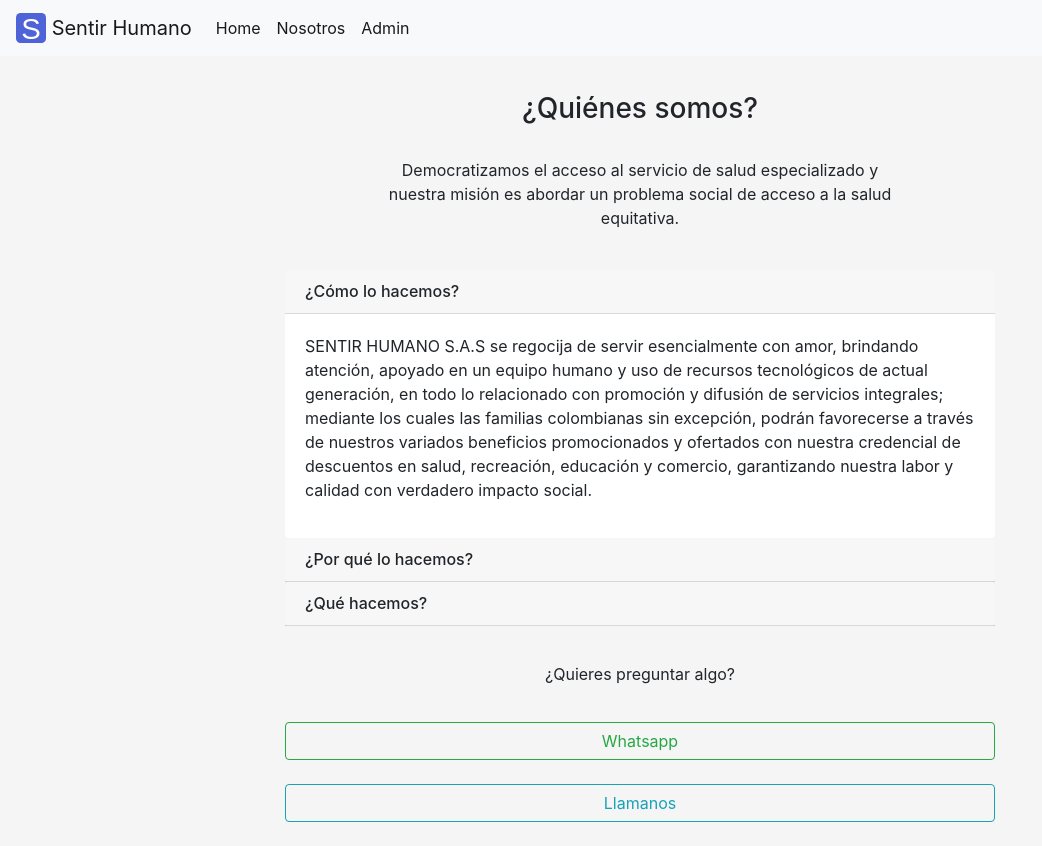
After one commit to ingberrio/sentir-humano, a Django app: page /about/ in a window 1280 px wide, after a click on "¿Cómo lo hacemos?". The commit adds this page. Shown: the whole page, without its empty margins (0-1042 px from the left). Run offline with Django 4.2, Linux system fonts and the light colour scheme; some libraries are stand-ins or nearby versions.

Commit message:
about page

```diff
--- a/home/views.py
+++ b/home/views.py
@@ -51,3 +51,6 @@ def home(request):
         'number_suppliers': number_suppliers,
     }
     return render(request, 'home.html/', context)
+
+def about(request):
+    return render(request, 'about.html/')
--- a/sentir/urls.py
+++ b/sentir/urls.py
@@ -15,14 +15,15 @@ Including another URLconf
 """
 from django.conf import settings
 from django.contrib import admin
-from django.urls import path
+from django.urls import path, include
 from home import views as home_views
 from django.conf.urls.static import static
-from django.conf.urls import include
+
 
 urlpatterns = [
     path('admin/', admin.site.urls),
     path('', home_views.home, name='home'),
+    path('about/', home_views.about, name='about')
 ]
 
 
--- /dev/null
+++ b/templates/about.html
@@ -0,0 +1,83 @@
+{% extends "base.html" %}
+
+{% block title %}Nosotros{% endblock %}
+
+{% block about %}
+
+<div class="faq_area section_padding_130" id="faq">
+    <div class="container">
+        <div class="row justify-content-center">
+            <div class="col-12 col-sm-8 col-lg-6">
+                <!-- Section Heading-->
+                <div class="section_heading text-center wow fadeInUp" data-wow-delay="0.2s" style="visibility: visible; animation-delay: 0.2s; animation-name: fadeInUp;">
+                    <br><br><br>
+                    <h3><span>¿Quiénes</span> somos?</h3>
+                    <br>
+                    <p>Democratizamos el acceso al servicio de salud especializado y nuestra misión es abordar un problema social de acceso a la salud equitativa.</p>
+                    <br>
+                    <div class="line"></div>
+                </div>
+            </div>
+        </div>
+        <div class="row justify-content-center">
+            <!-- FAQ Area-->
+            <div class="col-12 col-sm-10 col-lg-8">
+                <div class="accordion faq-accordian" id="faqAccordion">
+                    <div class="card border-0 wow fadeInUp" data-wow-delay="0.2s" style="visibility: visible; animation-delay: 0.2s; animation-name: fadeInUp;">
+                        <div class="card-header" id="headingOne">
+                            <h6 class="mb-0 collapsed" data-toggle="collapse" data-target="#collapseOne" aria-expanded="true" aria-controls="collapseOne">¿Cómo lo hacemos?<span class="lni-chevron-up"></span></h6>
+                        </div>
+                        <div class="collapse" id="collapseOne" aria-labelledby="headingOne" data-parent="#faqAccordion">
+                            <div class="card-body">
+                                <p>SENTIR HUMANO S.A.S se regocija de servir esencialmente con amor, brindando atención, apoyado en un equipo humano y uso de recursos
+                                    tecnológicos de actual generación, en todo lo relacionado con promoción y difusión de servicios integrales; mediante los cuales las
+                                    familias colombianas sin excepción, podrán favorecerse a través de nuestros variados beneficios promocionados y ofertados con nuestra
+                                    credencial de descuentos en salud, recreación, educación y comercio, garantizando nuestra labor y calidad con verdadero impacto social.
+                                </p>
+                            </div>
+                        </div>
+                    </div>
+                    <div class="card border-0 wow fadeInUp" data-wow-delay="0.3s" style="visibility: visible; animation-delay: 0.3s; animation-name: fadeInUp;">
+                        <div class="card-header" id="headingTwo">
+                            <h6 class="mb-0 collapsed" data-toggle="collapse" data-target="#collapseTwo" aria-expanded="true" aria-controls="collapseTwo">¿Por qué lo hacemos?<span class="lni-chevron-up"></span></h6>
+                        </div>
+                        <div class="collapse" id="collapseTwo" aria-labelledby="headingTwo" data-parent="#faqAccordion">
+                            <div class="card-body">
+                                <p>Porque nos encanta promocionar e impulsar la región, con proyección nacional; fundamentados en principios y valores
+                                    humanos que sustentan los servicios y beneficios brindados por todos los miembros de nuestro equipo de trabajo, así como
+                                    de los proveedores empresariales, para convertirnos próximamente en líderes; mejorando aún más, la calidad de los servicios
+                                    brindados a todas las familias beneficiarias de nuestros excepcionales programas, con absoulto amor y verdadero compromiso
+                                    social y grandes generadores de empleo.</p>
+                            </div>
+                        </div>
+                    </div>
+                    <div class="card border-0 wow fadeInUp" data-wow-delay="0.4s" style="visibility: visible; animation-delay: 0.4s; animation-name: fadeInUp;">
+                        <div class="card-header" id="headingThree">
+                            <h6 class="mb-0 collapsed" data-toggle="collapse" data-target="#collapseThree" aria-expanded="true" aria-controls="collapseThree">¿Qué hacemos?<span class="lni-chevron-up"></span></h6>
+                        </div>
+                        <div class="collapse" id="collapseThree" aria-labelledby="headingThree" data-parent="#faqAccordion">
+                            <div class="card-body">
+                                <p>¡Ayudar a la gente!</p>
+                            </div>
+                        </div>
+                    </div>
+                </div>
+                <!-- Support Button-->
+                <div class="support-button text-center d-flex align-items-center justify-content-center mt-4 wow fadeInUp" data-wow-delay="0.5s" style="visibility: visible; animation-delay: 0.5s; animation-name: fadeInUp;">
+                    <i class="lni-emoji-sad"></i>
+                    <p class="mb-0 px-2">¿Quieres preguntar algo?</p>
+                    <br></br>
+
+                </div>
+                <div class="job-right my-4 flex-shrink-0">
+                    <a href="https://api.whatsapp.com/send?phone=+573178935849&text=Quiero%20una%20cita%20con%20{{ supli.specialty }} - %20{{supli.first_name}}%20{{supli.phone}}" class="btn d-block w-100 d-sm-inline-block btn-outline-success">Whatsapp</a>
+                </div>
+                <div class="job-right my-4 flex-shrink-0">
+                    <a href="tel:+573178935849" class="btn d-block w-100 d-sm-inline-block btn-outline-info">Llamanos</a>
+                </div>
+            </div>
+        </div>
+    </div>
+</div>
+
+{% endblock %}
--- a/templates/base.html
+++ b/templates/base.html
@@ -31,6 +31,9 @@
             <a class="nav-link" href="{% url 'home' %}">Home <span class="sr-only">(current)</span></a>
           </li>
           <li class="nav-item active">
+            <a class="nav-link" href="{% url 'about' %}">Nosotros <span class="sr-only">(current)</span></a>
+          </li>
+          <li class="nav-item active">
             <a class="nav-link" href="/admin">Admin <span class="sr-only">(current)</span></a>
           </li>
         </ul>
@@ -39,6 +42,9 @@
     <div class="container">
       {% block main %}{% endblock %}
     </div>
+    <div class="container">
+      {% block about %}{% endblock %}
+    </div>
     <!-- Optional JavaScript -->
     <!-- jQuery first, then Popper.js, then Bootstrap JS -->
     <script src="https://code.jquery.com/jquery-3.2.1.slim.min.js" integrity="sha384-KJ3o2DKtIkvYIK3UENzmM7KCkRr/rE9/Qpg6aAZGJwFDMVNA/GpGFF93hXpG5KkN" crossorigin="anonymous"></script>
```
Also changed, not shown: settings/base.py (line endings or trailing spaces), 1 other file.
